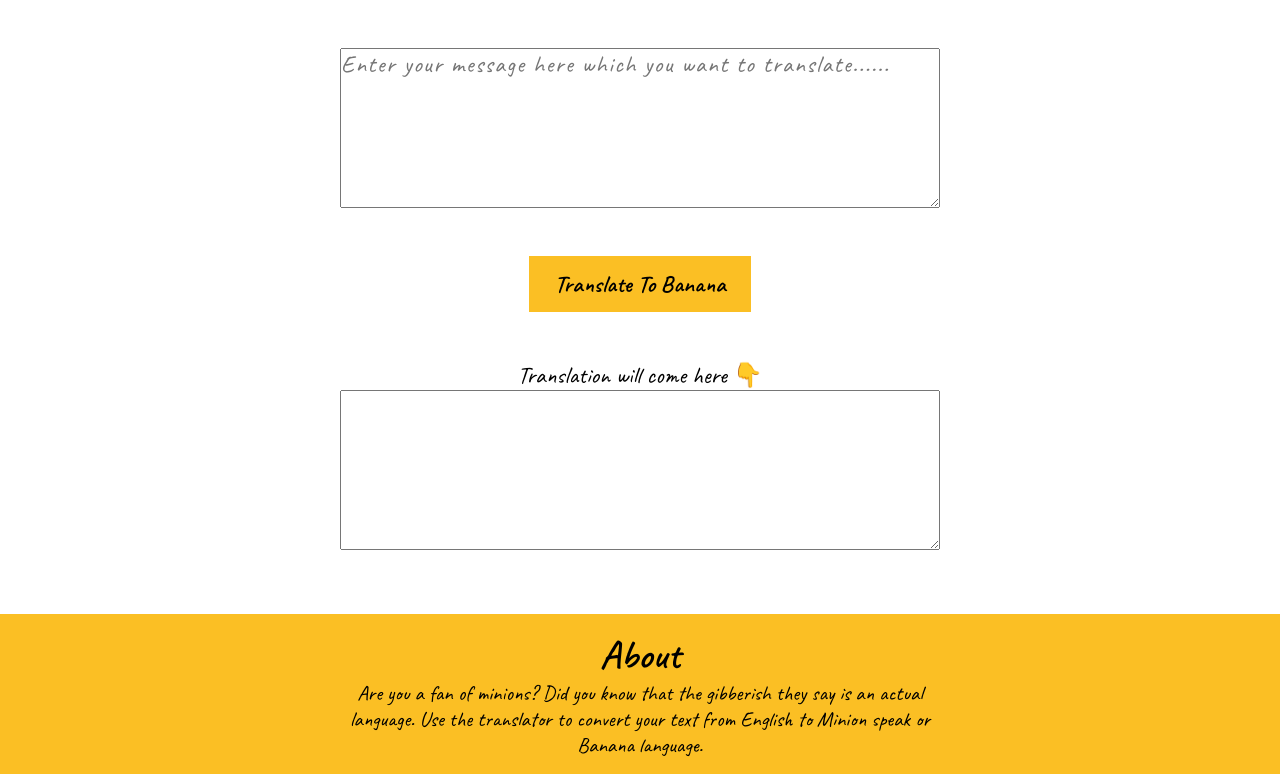
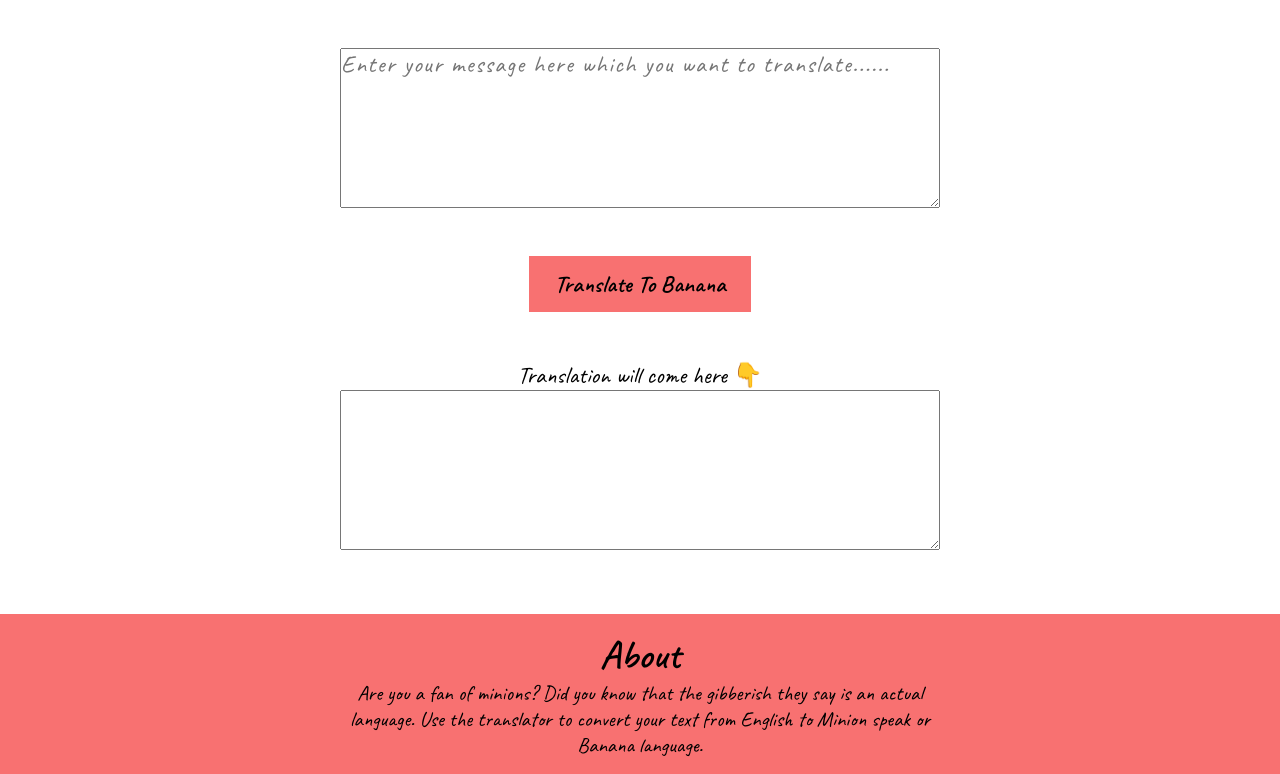
Before and after one commit to RahullRawat/Banana-Translation, a plain HTML site: page index.html in a window 1280 px wide. Shown: the part 82-856 px from the top of the page. Drawn offline with Linux system fonts and the light colour scheme.

Commit message:
style: updated primary color

```diff
--- a/style.css
+++ b/style.css
@@ -7,7 +7,7 @@
 }
 
 :root {
-	--primary-color: #fbbf24;
+	--primary-color: #f87171;
 }
 
 body {
```
